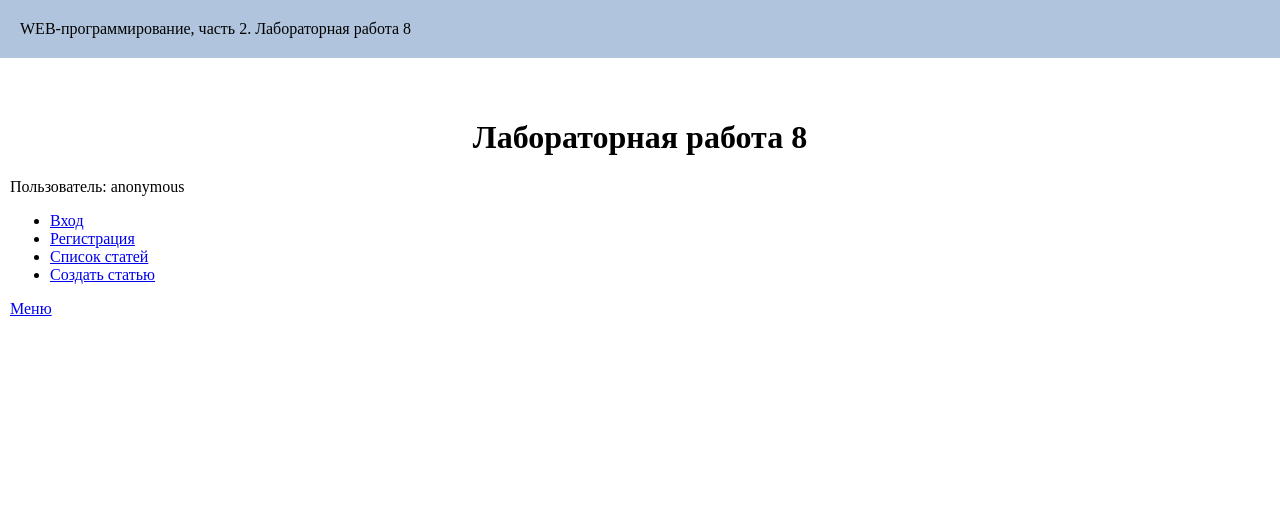
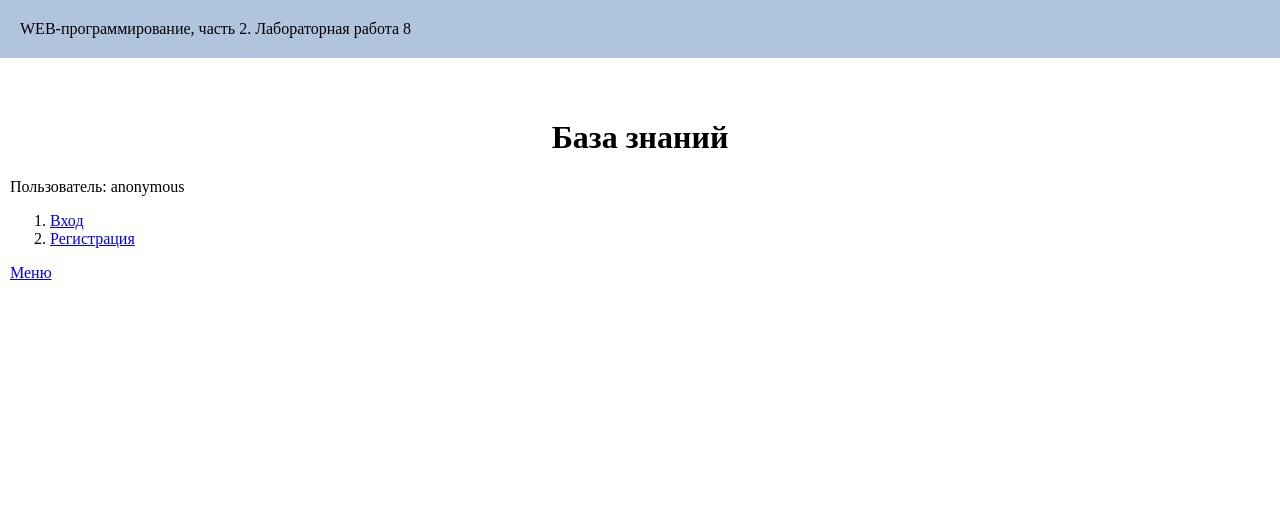
Before and after one commit to SofiaPon/web-programming-labs-2, a Flask app: page /lab8/ in a window 1280 px wide. Shown: the top 515 px of the page. Run offline with Flask 3, Linux system fonts and the light colour scheme; some libraries are stand-ins or nearby versions.

Commit message:
Самостоятельное задание

```diff
--- a/templates/lab8/lab8.html
+++ b/templates/lab8/lab8.html
@@ -9,12 +9,33 @@
 {% endblock %}
 
 {% block main %}
-<h1>Лабораторная работа 8</h1>
-<p>Пользователь: {{ user }}</p>
-<ul>
-    <li><a href="/lab8/login">Вход</a></li>
-    <li><a href="/lab8/register">Регистрация</a></li>
-    <li><a href="/lab8/articles">Список статей</a></li>
-    <li><a href="/lab8/create">Создать статью</a></li>
-</ul>
+    <div class="container">
+        <h1>База знаний</h1>
+    </div>
+    <p class="username">Пользователь: <span style="color: black">{{ login if login else 'anonymous' }}</span></p>
+    <div class="button-container">
+        <ol class="button-list">
+            <li class="button-item">
+                <a href="/lab8/login" class="button-link">Вход</a>
+            </li>
+            {% if login %}
+            <li class="button-item">
+                <a href="/lab8/logout" class="button-link">Выход</a>
+            </li>
+            {% endif %}
+            <li class="button-item">
+                <a href="/lab8/register" class="button-link">Регистрация</a>
+            </li>
+            </li>
+             {% if login %}
+            <li class="button-item">
+                <a href="/lab8/articles" class="button-link">Список статей</a>
+            </li>
+            <li class="button-item">
+                 <a href="/lab8/create" class="button-link">Создать статью</a>
+            </li>
+             {% endif %}
+        </ol>
+    </div>
+
 {% endblock %}
```
